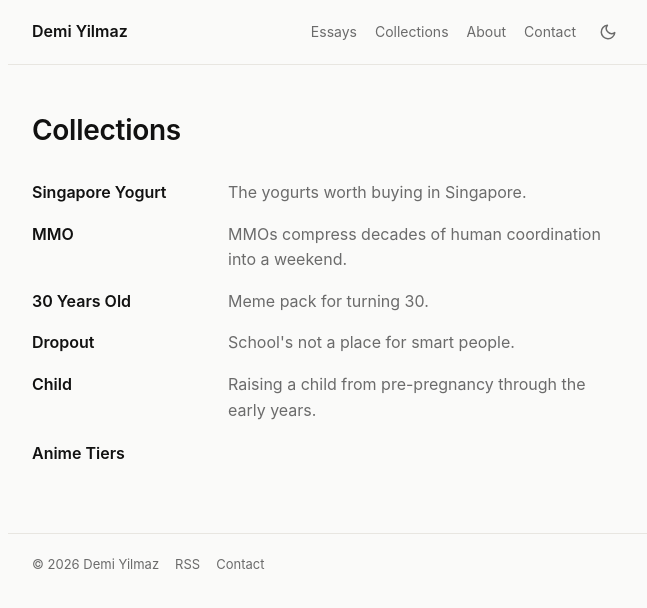
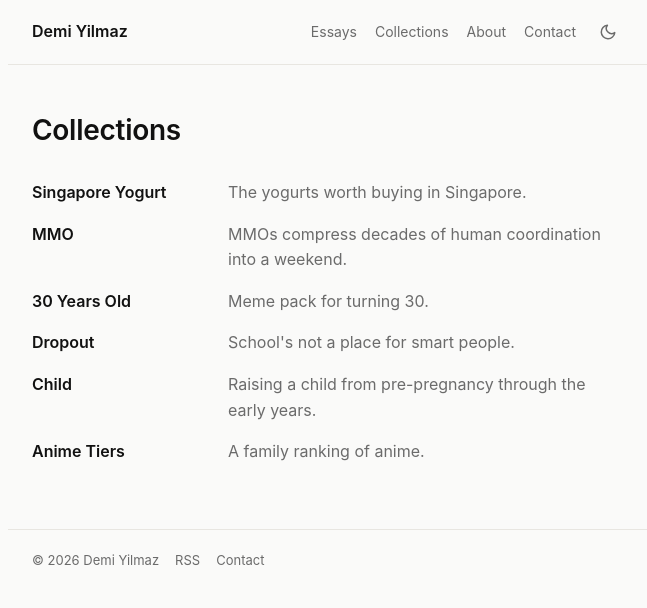
Before and after one commit to demiculus/demiculus.github.io, a Jekyll site: the page built from collections.md, in a window 1280 px wide. Shown: the top 608 px of the page, without its empty margins (312-959 px from the left). Built offline with Jekyll 4.4.1, drawn with Linux system fonts in a browser that asks for light colours.

Commit message:
Give Anime Tiers a collection description.
The row was title-only while every other collection had a line beside it.

Co-authored-by: Cursor <cursoragent@cursor.com>

```diff
--- a/anime.md
+++ b/anime.md
@@ -2,5 +2,6 @@
 layout: anime
 title: Anime Tiers
 kind: collection
+description: A family ranking of anime.
 hide_related: true
 ---
```
